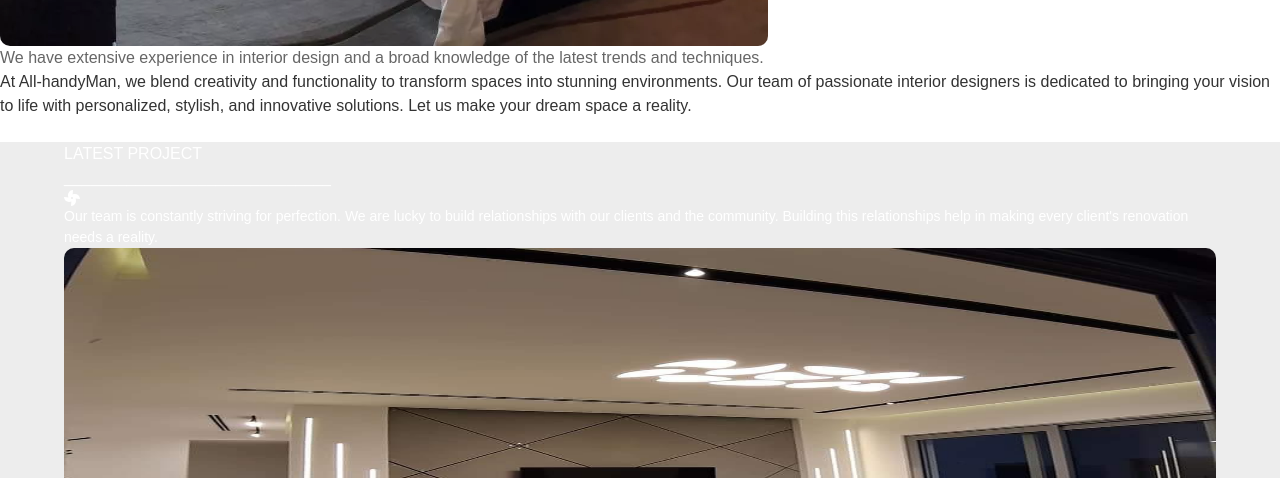
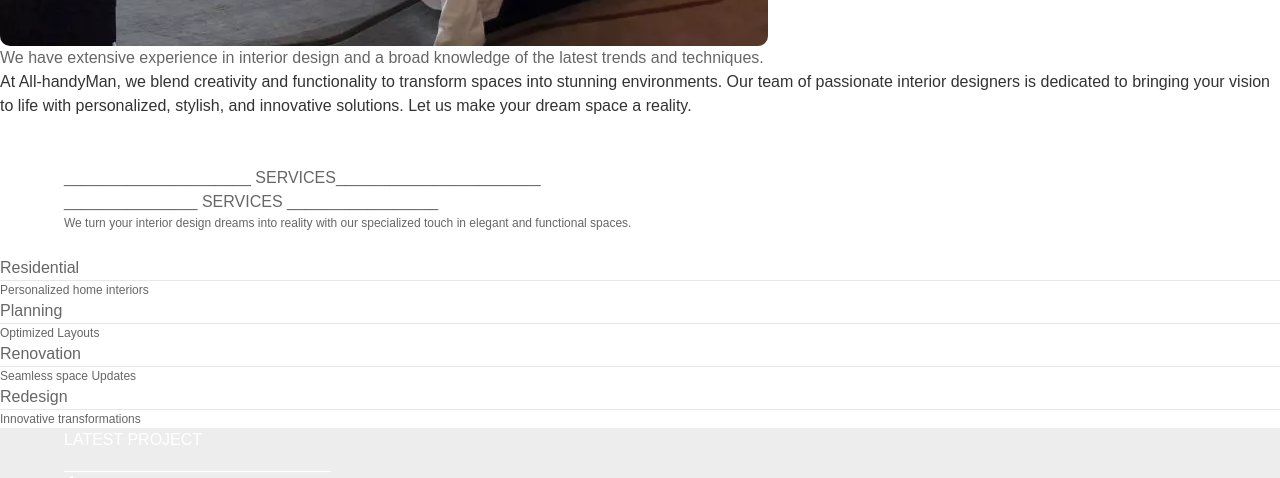
Before and after one commit to alphariccide008/HandyMan, a React (Vite) app: page / in a window 1280 px wide. Shown: the part 1420-1898 px from the top of the page. Built offline with nearby package versions, Linux system fonts and the light colour scheme.

Commit message:
new update

```diff
--- a/src/Pages/Home.jsx
+++ b/src/Pages/Home.jsx
@@ -186,9 +186,79 @@ export default function Home(){
                         ></span>
                         <span
                             class="relative w-full text-left text-white transition-colors duration-200 ease-in-out group-hover:text-white"
-                            >Read More</span
+                            >About Us</span
                         >
                         </button>
+
+                    </div>
+                </div>
+            </section>
+
+
+
+
+            {/* what we offer section */}
+            <section className=' justify-center mb-10'>
+                <div className='lg:mx-[18%] '>
+                <div  className="container relative text-center text-black  md:px-36  px-5 md:py-28  ">
+                    <h1 className='font-bold  md:text-6xl  text-center mb-5'>Expertly crafting your dream</h1>
+                    <p className='md:flex hidden text-center md:px-[10%] ' style={{color:'#666666'}}>_____________________ <span className='mt-2 text-sm' style={{color:'#666666'}}>SERVICES</span>_______________________</p>
+                    <p className='md:hidden py-4' style={{color:'#666666'}}>_______________  <span className='mt-5 text-sm' >SERVICES</span>  _________________</p>
+                    <h1 className='text-sm md:py-3 mb-10' style={{color:'#666666', fontSize:'12px'}}>We turn your interior design dreams into reality with our specialized touch in elegant and functional spaces.</h1>
+
+
+                    <div className='px-[32%]'>
+                    <a
+                            class="relative flex items-center px-6 py-3 overflow-hidden font-medium transition-all bg-cyan-400 rounded-md group"
+                            >
+                            <span
+                                class="absolute top-0 right-0 inline-block w-4 h-4 transition-all duration-500 ease-in-out bg-cyan-700 rounded group-hover:-mr-4 group-hover:-mt-4"
+                            >
+                                <span
+                                class="absolute top-0 right-0 w-5 h-5 rotate-45 translate-x-1/2 -translate-y-1/2 bg-white"
+                                ></span>
+                            </span>
+                            <span
+                                class="absolute bottom-0 rotate-180 left-0 inline-block w-4 h-4 transition-all duration-500 ease-in-out bg-cyan-700 rounded group-hover:-ml-4 group-hover:-mb-4"
+                            >
+                                <span
+                                class="absolute top-0 right-0 w-5 h-5 rotate-45 translate-x-1/2 -translate-y-1/2 bg-white"
+                                ></span>
+                            </span>
+                            <span
+                                class="absolute bottom-0 left-0 w-full h-full transition-all duration-500 ease-in-out delay-200 -translate-x-full bg-cyan-600 rounded-md group-hover:translate-x-0"
+                            ></span>
+                            <span
+                                class="relative w-full text-center text-white transition-colors duration-200 ease-in-out group-hover:text-white"
+                                >SERVICES</span>
+                    </a>
+
+                    </div>
+                </div>
+
+
+                </div>
+                <div className="flex mx-5 md:mx-[18%] mt-8 text-black  img-shadow2 " >
+                    <div className=" w-1/2  service" style={{borderTopLeftRadius:'10px',borderBottomLeftRadius:'10px'}}>
+
+                    </div>
+                    <div className=" w-1/2 md:px-[20px] p-[20px] lg:pt-20 bg-orange-50  lg:px-[100px]" style={{borderTopRightRadius:'10px',borderBottomRightRadius:'10px'}}>
+                        <h1 className='font-bold md:text-2xl lg:text-2xl' style={{color:'#666666'}}>Residential</h1>
+                        <hr />
+                        <p className='pb-5 ' style={{fontSize:'12px',color:'#666666'}}>Personalized home interiors</p>
+                        <h1 className='font-bold md:text-2xl lg:text-2xl' style={{color:'#666666'}}>Planning</h1>
+                        <hr />
+                        <p className='pb-5'  style={{fontSize:'12px',color:'#666666'}}>Optimized Layouts</p>
+                        <h1 className='font-bold md:text-2xl lg:text-2xl' style={{color:'#666666'}}>Renovation</h1>
+                        <hr />
+                        <p className='pb-5' style={{fontSize:'12px',color:'#666666'}}>Seamless space Updates</p>
+                        <h1 className='font-bold md:text-2xl lg:text-2xl' style={{color:'#666666'}}>Redesign</h1>
+                        <hr />
+                        <p className='pb-5' style={{fontSize:'12px',color:'#666666'}}>Innovative transformations</p>
+
+
+
+
 
                     </div>
                 </div>
--- a/src/Pages/home.css
+++ b/src/Pages/home.css
@@ -67,69 +67,11 @@
 
 
 
+.service{
+  background-image: url('/src/assets/images/projects.jpeg');
+  background-repeat: no-repeat;
+  background-size:cover;
+  height: auto;
+  background-position: center;
 
-
-
-
-
-
-
-
-
-
-.grid-item {
-  background-size: cover;
-  background-position: center;
-  height: 200px;
-  position: relative;
-  transition: all 0.3s ease;
 }
-
-.grid-item:nth-child(1) {
-  background-image: url('static/images/oilboom.jpg');
-}
-
-.grid-item:nth-child(2) {
-  background-image: url('static/images/oil-skimmer-desmi.webp');
-}
-
-.grid-item:nth-child(3) {
-  background-image: url('https://img.freepik.com/free-photo/oil-pumps-work-rhythmically-against-backdrop-dusky-sky_157027-4033.jpg');
-}
-
-.grid-item:nth-child(4) {
-  background-image: url('static/images/desmi-power-pack.webp');
-}
-
-.grid-item:nth-child(5) {
-  background-image: url('static/images/7.jpg');
-}
-
-.grid-item:nth-child(6) {
-  background-image: url('static/images/trailervacuumsystem.jpg');
-}
-
-.grid-item:nth-child(7) {
-  background-image: url('static/images/Ancillaries.webp');
-}
-
-.grid-item:nth-child(8) {
-  background-image: url('static/images/workboat2.webp');
-}
-
-.overlay {
-  opacity: 0;
-  transition: opacity 0.3s ease;
-}
-
-.grid-item:hover .overlay {
-  opacity: 1;
-}
-
-.dark-overlay {
-  transition: background-color 0.3s ease;
-}
-
-.grid-item:hover .dark-overlay {
-  opacity: 0.5;
-}
```
